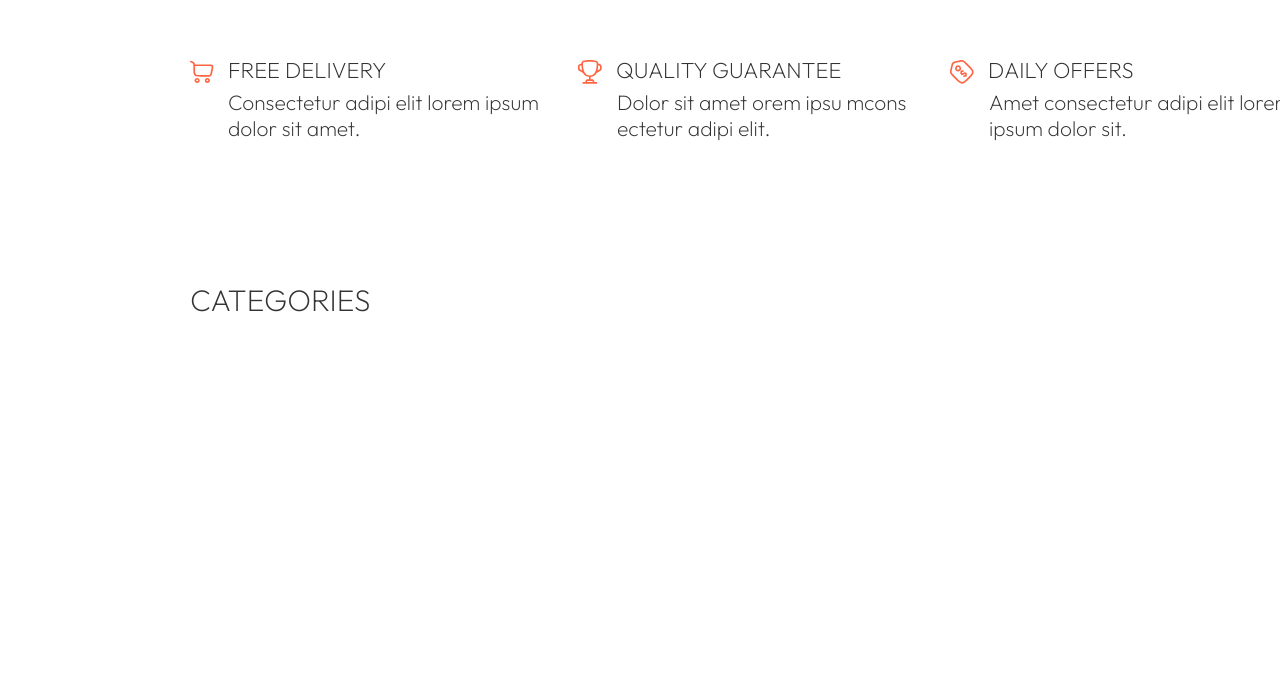
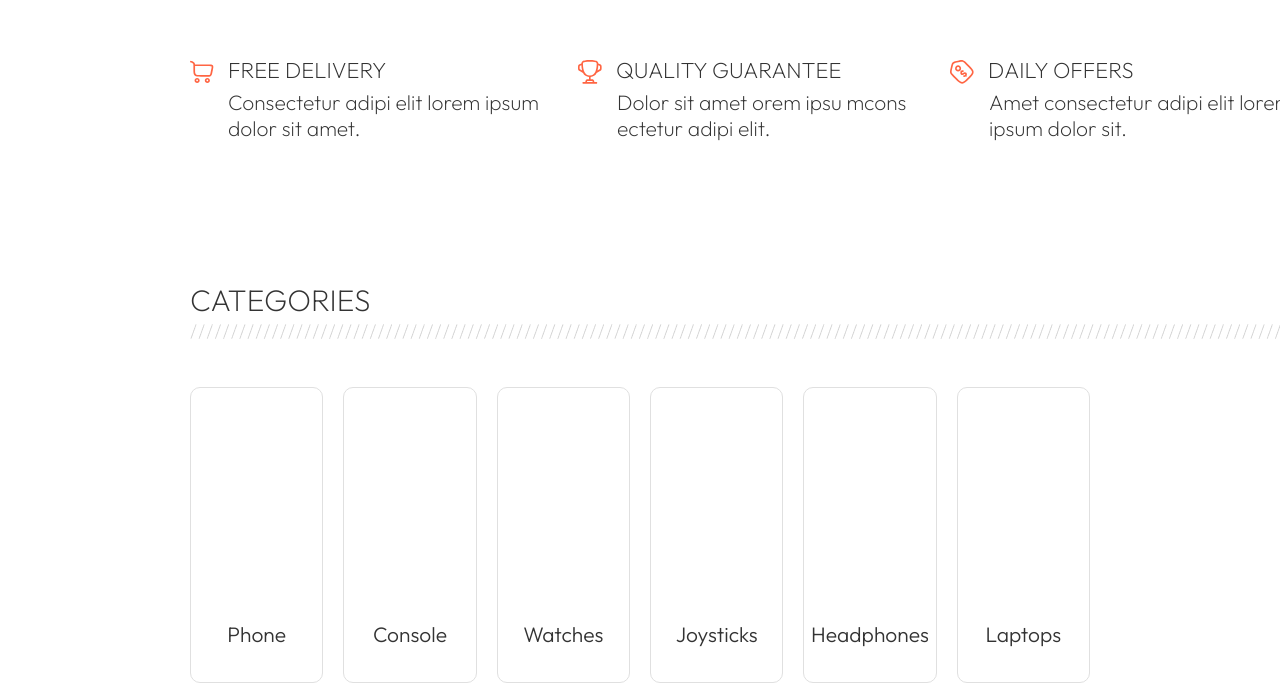
Before and after one commit to elcher305/project-02, a plain HTML site: page index.html in a window 1280 px wide. Shown: the part 904-1587 px from the top of the page. Before the commit the page ends 1223 px from the top, so only its background shows below. Drawn offline with Linux system fonts and the light colour scheme.

```diff
--- a/css/main.css
+++ b/css/main.css
@@ -207,8 +207,34 @@ a {
 
 /* Раздел категорий */
 
+.categories {
+    margin: 0 190px;
+}
+
+.categories-inner {
+    display: flex;
+    margin-top: 40px;
+    gap: 20px;
+    font-size: 21px;
+    font-weight: 300;
+}
+
 .categories-title {
     font-size: 30px;
     font-weight: 200;
-    margin: 0 190px;
+    padding-right: 14px;
 }
+
+/* Более компактный код для карточек */
+.category-card {
+    width: 240px;
+    height: 296px;
+    border: 1px solid #E0E0E0;
+    border-radius: 10px;
+    display: flex;
+    flex-direction: column;
+    justify-content: flex-end; /* Прижимаем текст к низу */
+    align-items: center;       /* Центрируем текст по горизонтали */
+    padding-bottom: 35px;      /* Отступ снизу, как у вас было */
+    cursor: pointer; /* Чтобы было понятно, что это кликабельно */
+}
--- a/index.html
+++ b/index.html
@@ -6,7 +6,8 @@
   <title>ShopLite — Интернет-магазин электроники</title>
     <link rel="stylesheet" href="css/main.css">
     <link rel="stylesheet" href="css/style.css">
-    <link rel="icon" type="favicon" href="img/Logo.png" />
+    <link rel="icon" type="favicon" href="img/Logo-grey.png">
+
 </head>
 <body>
 <header class="site-header">
@@ -55,7 +56,6 @@
 
     </div>
   </div>
-
 </header>
 
 <main>
@@ -99,9 +99,40 @@
       </div>
     </div>
 
-   <div class="categories">
-     <a class="categories-title">CATEGORIES</a>
-   </div>
+  <div class="categories">
+    <a class="categories-title">CATEGORIES</a>
+    <img src="img/Pattern.png" class="img-pattern" alt="pattern">
+
+    <div class="categories-inner">
+      <div class="category-card phone">
+        <a class="text-categ">Phone</a>
+      </div>
+
+      <div class="category-card console">
+        <a class="text-categ">Console</a>
+      </div>
+
+      <div class="category-card watches">
+        <a class="text-categ">Watches</a>
+      </div>
+
+      <div class="category-card controller">
+        <a class="text-categ">Joysticks</a>
+      </div>
+
+      <div class="category-card headphones">
+        <a class="text-categ">Headphones</a>
+      </div>
+
+      <div class="category-card laptops">
+        <a class="text-categ">Laptops</a>
+      </div>
+    </div>
+  </div>
+
+  <div class="selling-items">
+    <a class=""></a>
+  </div>
 </main>
 
 <footer></footer>
```
Also changed, not shown: img/Logo-grey.png (added), img/Pattern.png (added).
